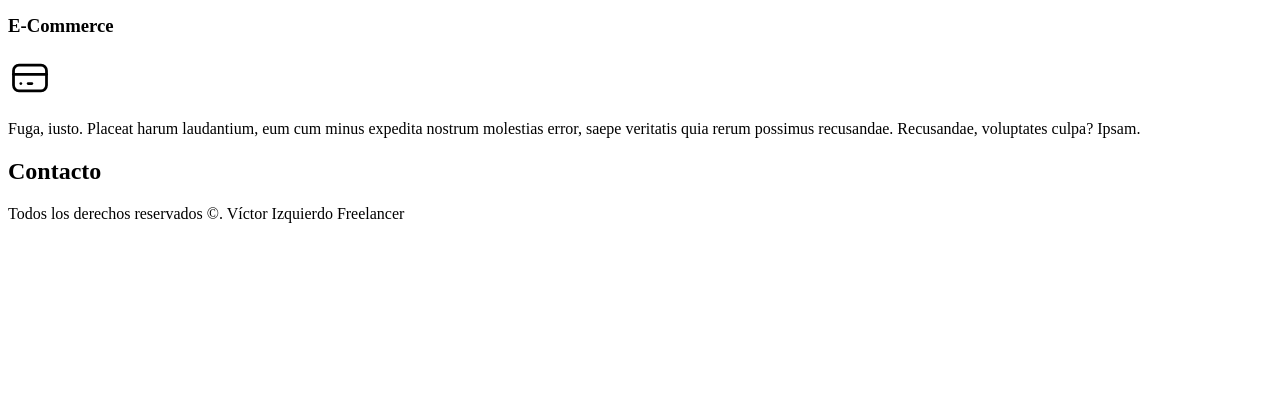
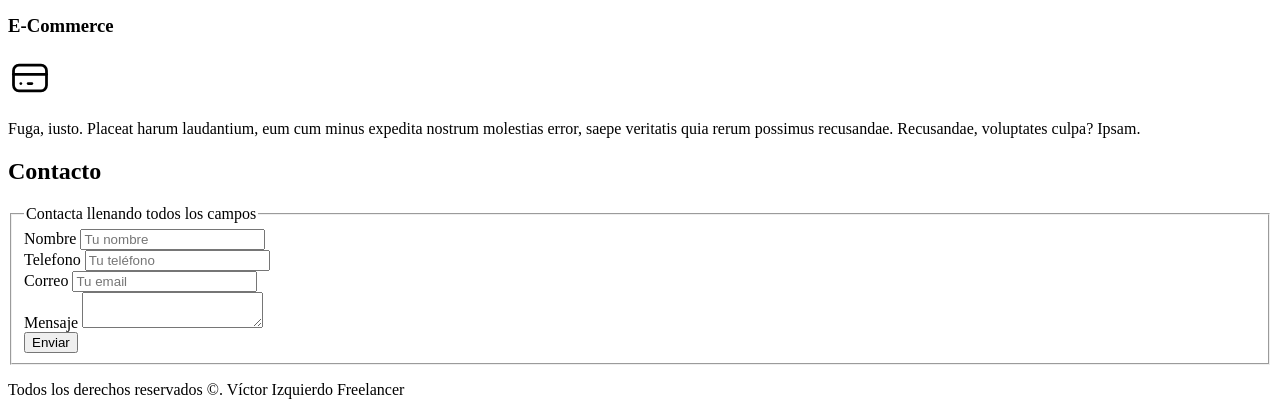
Before and after one commit to VictorIzquier2/freelancer, a plain HTML site: page index.html in a window 1280 px wide. Shown: the part 1519-1934 px from the top of the page. Before the commit the page ends 1758 px from the top, so only its background shows below. Drawn offline with Linux system fonts and the light colour scheme.

Commit message:
Formulario

```diff
--- a/index.html
+++ b/index.html
@@ -150,6 +150,30 @@
     </main>
     <section>
       <h2>Contacto</h2>
+      <form action="POST">
+        <fieldset>
+          <legend>Contacta llenando todos los campos</legend>
+          <div>
+            <label for="nombre">Nombre</label>
+            <input type="text" name="nombre" id="nombre" placeholder="Tu nombre" />
+          </div>
+          <div>
+            <label for="telefono">Telefono</label>
+            <input type="tel" name="telefono" id="telefono" placeholder="Tu teléfono" />
+          </div>
+          <div>
+            <label for="correo">Correo</label>
+            <input type="email" name="correo" id="correo" placeholder="Tu email" />
+          </div>
+          <div>
+            <label for="mensaje">Mensaje</label>
+            <textarea name="mensaje"></textarea>
+          </div>
+          <div>
+            <input type="submit" value="Enviar" />
+          </div>
+        </fieldset>
+      </form>
     </section>
     <footer>
       <p>Todos los derechos reservados &copy;. Víctor Izquierdo Freelancer</p>
```
